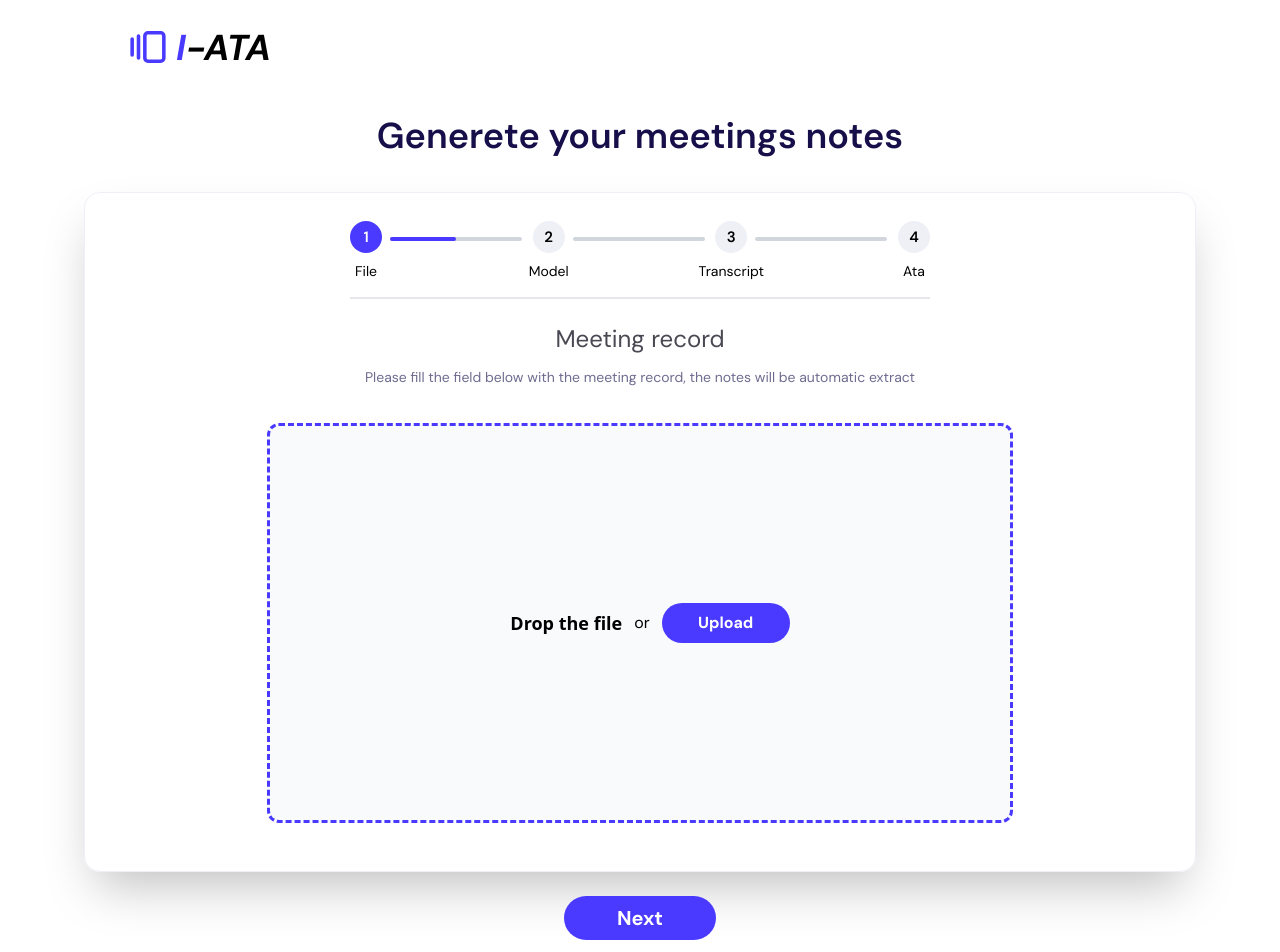
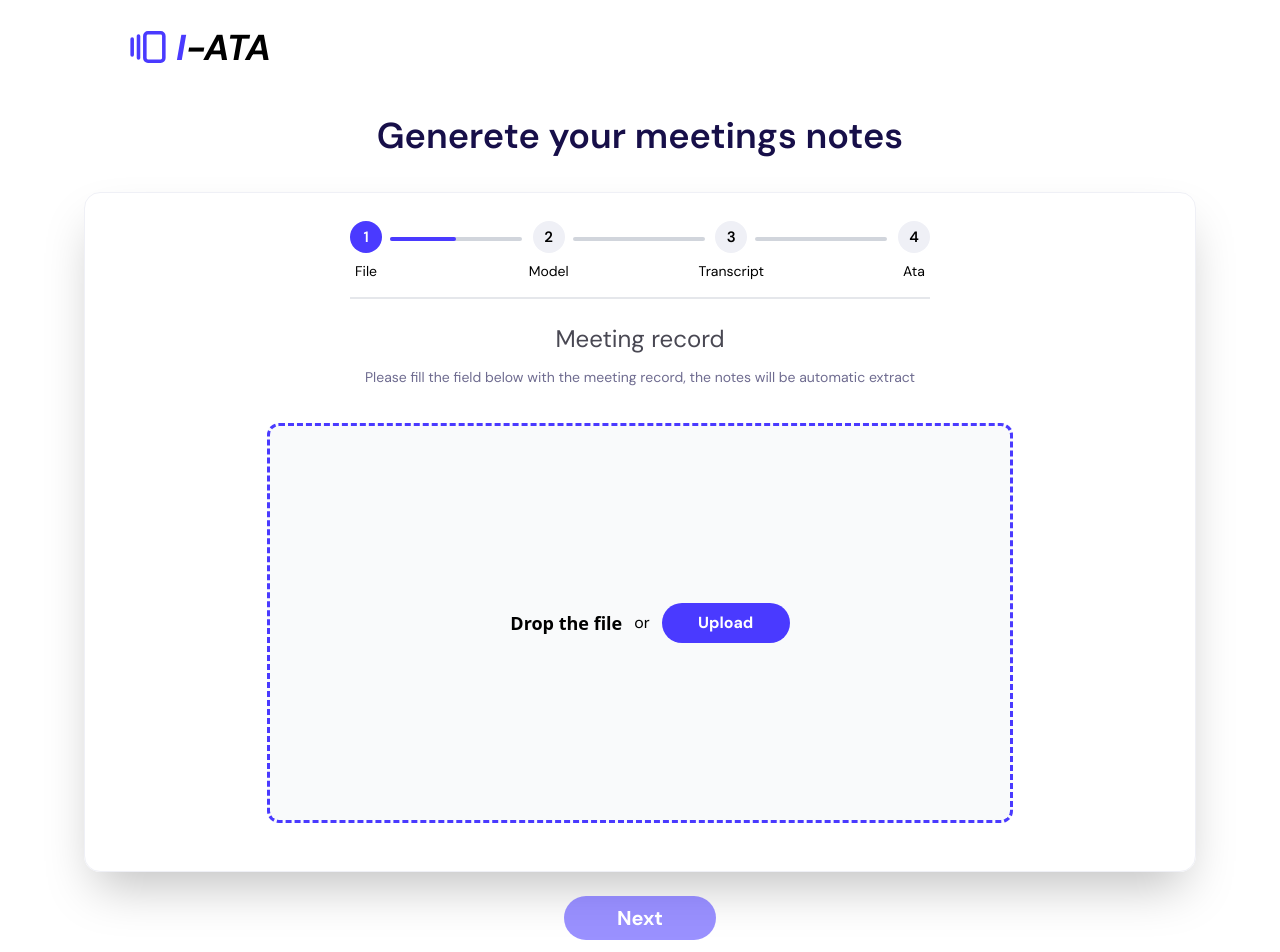
Before and after one commit to RogerPatriota/i-ATA, a React (Vite) app in the folder frontend/: page / in a window 1280 px wide. Shown: the top 952 px of the page. Built offline with nearby package versions, Linux system fonts and the light colour scheme.

Commit message:
core: add button disabled without meeting file

```diff
--- a/frontend/src/components/Button.jsx
+++ b/frontend/src/components/Button.jsx
@@ -3,6 +3,9 @@ import axios from 'axios'
 
 export function Button(props) {
     const { formData, updateFormData } = useForm()
+
+    const isFormWithoutFile = formData.file === null
+    const isFormWithoutModel = formData.model === ""
 
     function handleSubmit() {
         props.onChangeTab()
@@ -40,8 +43,10 @@ export function Button(props) {
     return (
         <button
             type="button"
+            disabled={isFormWithoutFile}
             onClick={handleSubmit}
-            className="bg-[#4A3AFF] hover:bg-[#4233e7] px-2 py-2 w-38 rounded-full text-xl mt-2 text-white font-bold cursor-pointer"
+            className={`px-2 py-2 w-38 rounded-full text-xl mt-2 font-bold cursor-pointer
+                ${isFormWithoutFile ? 'bg-[#4a3aff8e] text-white' : 'bg-[#4A3AFF] hover:bg-[#4233e7] text-white'}`}
             >
         Next
         </button>
--- a/frontend/src/components/FileDrop.jsx
+++ b/frontend/src/components/FileDrop.jsx
@@ -5,6 +5,7 @@ import { useForm } from "../context/FormContext"
 
 export function FileDrop () {
     const [ filename, setFilename ] = useState()
+    const [ err, setErr] = useState("")
     const { formData, updateFormData } = useForm()
 
     function handleChange(event) {
--- a/frontend/src/context/FormContext.jsx
+++ b/frontend/src/context/FormContext.jsx
@@ -5,7 +5,7 @@ const FormContext = createContext()
 export const FormProvider = ({ children }) => {
     const [formData, setFormData ] = useState({
         file: null,
-        fileId: false,
+        fileId: "",
         model: ""
     })
 
```
